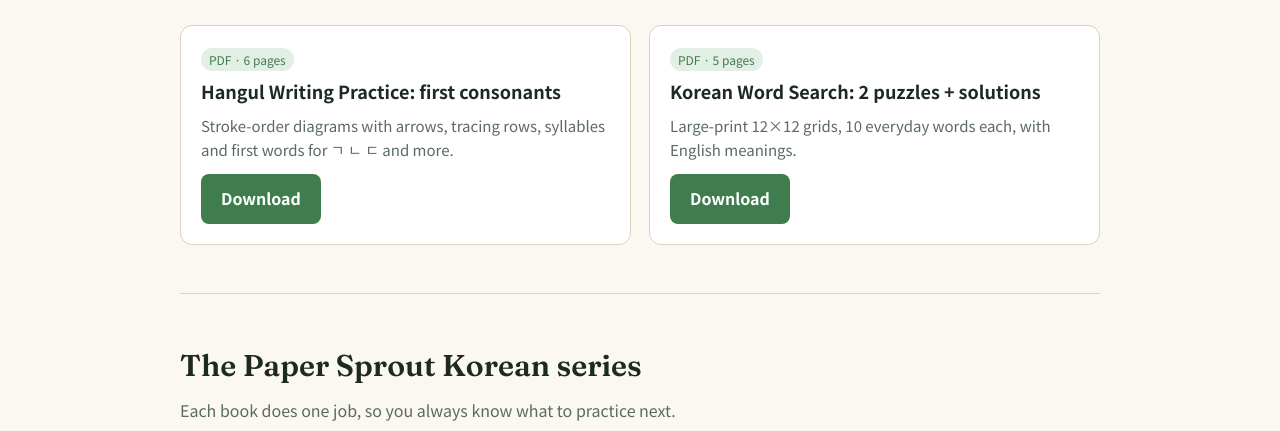
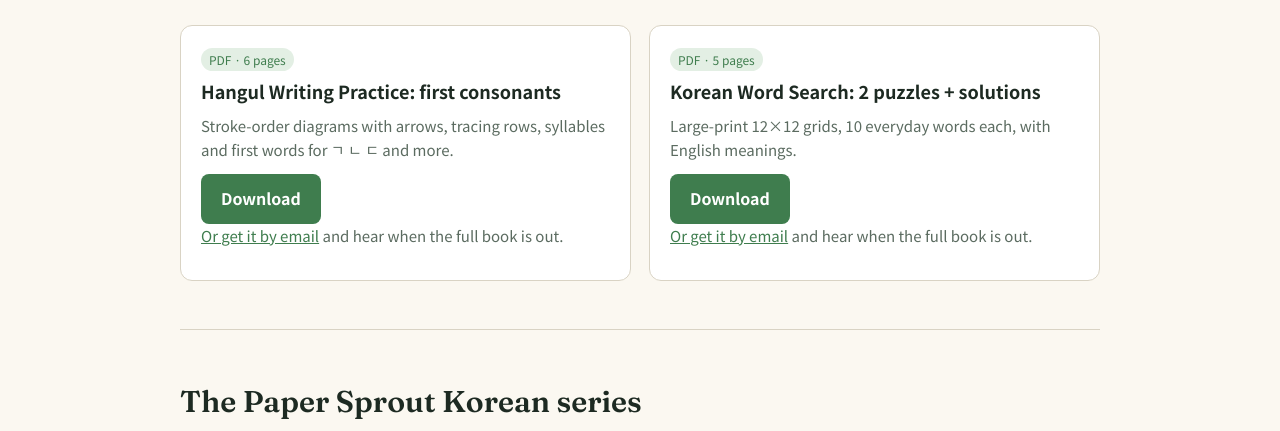
Before and after one commit to multiply-studio-lab/paper-sprout, a plain HTML site: page index.html in a window 1280 px wide. Shown: the part 652-1083 px from the top of the page. Drawn offline with Linux system fonts and the light colour scheme.

Commit message:
Add 'get it by email' Gumroad links to free samples
Co-Authored-By: Claude Opus 5.5 <noreply@anthropic.com>
Claude-Session: https://claude.ai/code/session_01H8zc5z8ghcjgbyTzA44AiM

```diff
--- a/index.html
+++ b/index.html
@@ -22,6 +22,7 @@ nav a{margin-left:18px;text-decoration:none;color:var(--muted);font-size:15px}
 h1{font-family:Fraunces,serif;font-size:44px;line-height:1.15;margin:0 0 16px}
 .lead{font-size:18px;color:var(--muted);margin:0 0 24px}
 .btn{display:inline-block;background:var(--leaf);color:#fff;padding:12px 20px;border-radius:8px;text-decoration:none;font-weight:700}
+.mail{font-size:14px;margin:10px 0 0}
 .btn.ghost{background:transparent;color:var(--leaf);border:1.5px solid var(--leaf);margin-left:8px}
 .demo{background:#fff;border:1px solid var(--line);border-radius:12px;padding:24px;text-align:center}
 .tiles{display:flex;justify-content:center;gap:10px;margin-bottom:10px}
@@ -75,12 +76,14 @@ footer{padding:32px 0;color:var(--muted);font-size:14px;border-top:1px solid var
         <h3>Hangul Writing Practice: first consonants</h3>
         <p>Stroke-order diagrams with arrows, tracing rows, syllables and first words for ㄱ ㄴ ㄷ and more.</p>
         <a class="btn" href="samples/hangul-writing-sample.pdf" download data-goatcounter-click="download-hangul-writing-sample" data-goatcounter-title="Download: Hangul writing sample">Download</a>
+        <p class="mail"><a href="https://multiplylab.gumroad.com/l/syrxvu" data-goatcounter-click="gumroad-hangul-sample" target="_blank" rel="noopener">Or get it by email</a> and hear when the full book is out.</p>
       </div>
       <div class="card">
         <span class="tag">PDF · 5 pages</span>
         <h3>Korean Word Search: 2 puzzles + solutions</h3>
         <p>Large-print 12×12 grids, 10 everyday words each, with English meanings.</p>
         <a class="btn" href="samples/korean-word-search-sample.pdf" download data-goatcounter-click="download-word-search-sample" data-goatcounter-title="Download: Word search sample">Download</a>
+        <p class="mail"><a href="https://multiplylab.gumroad.com/l/xsyryu" data-goatcounter-click="gumroad-word-search-sample" target="_blank" rel="noopener">Or get it by email</a> and hear when the full book is out.</p>
       </div>
     </div>
   </section>
```
